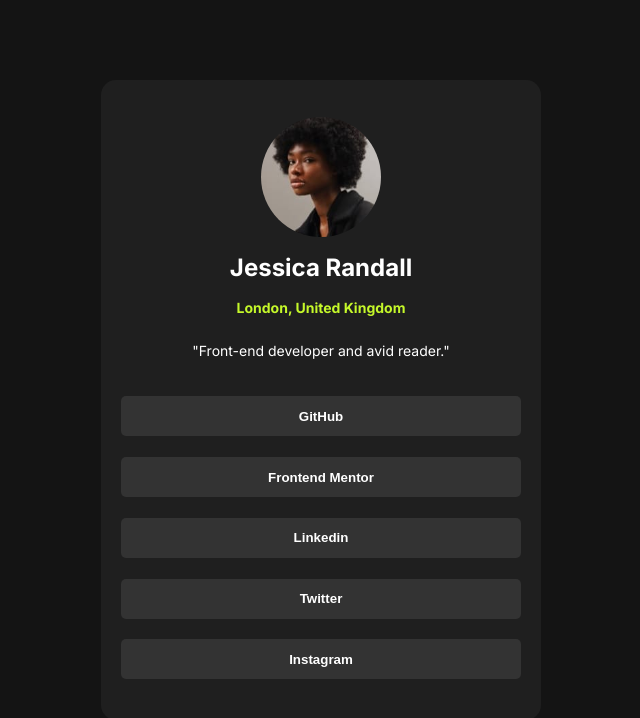
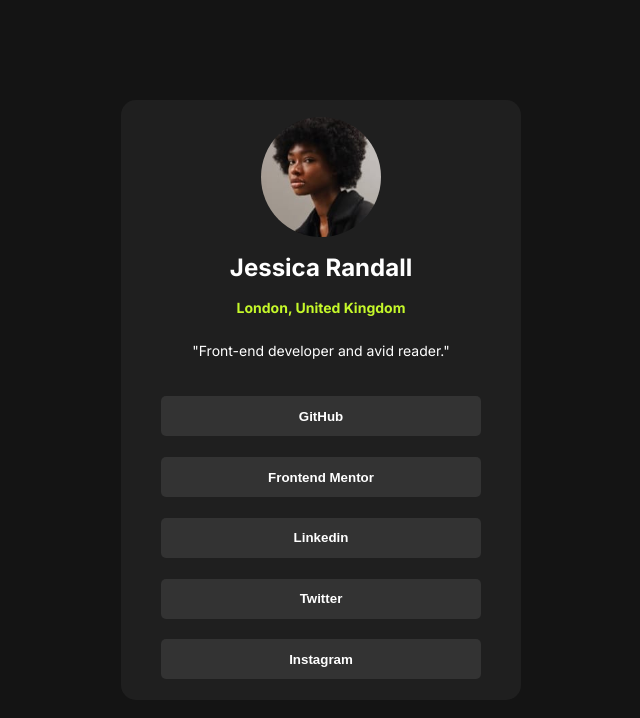
Before and after one commit to pulex94/Social-links-profile, a plain HTML site: page index.html in a window 1280 px wide. Shown: the whole page, without its empty margins (319-959 px from the left). Drawn offline with Linux system fonts and the light colour scheme.

Commit message:
Update style.css

```diff
--- a/style.css
+++ b/style.css
@@ -25,7 +25,6 @@
   flex-direction: column;
   align-items: center;
   justify-content: center;
-  padding: 20px;
   color: white;
   margin: 20px
 }
@@ -50,7 +49,7 @@
 }
 
 .lowerDiv button {
-  width: 100%;
+  width: 80%;
   height: 40px;
   background-color: hsl(0, 0%, 20%);
   border: 0px;
```
